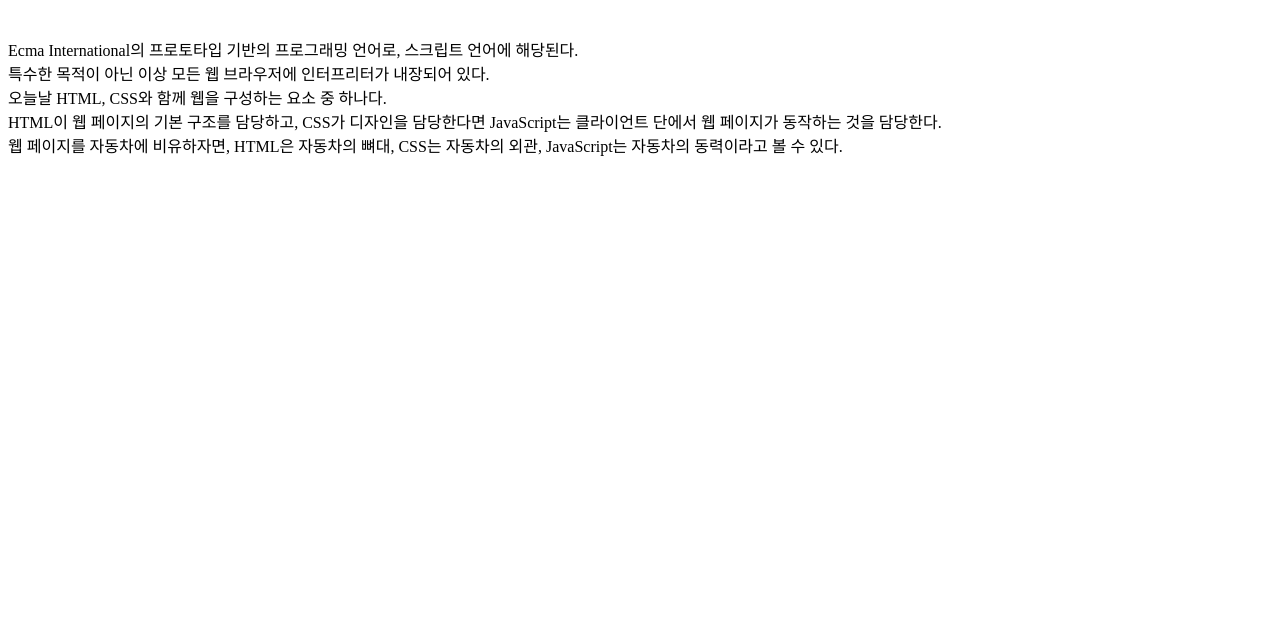
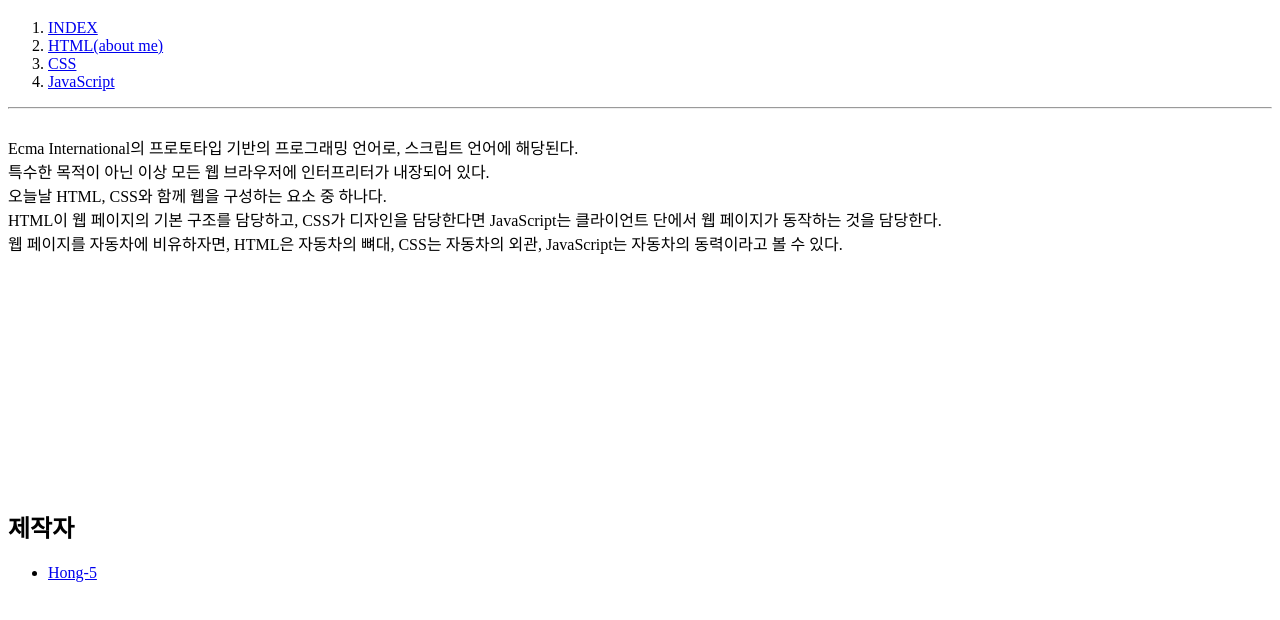
Before and after one commit to Hong-5/TIL, a plain HTML site: page WEB 1/js.html in a window 1280 px wide. Shown: the part 70-690 px from the top of the page. Drawn offline with Linux system fonts and the light colour scheme.

Commit message:
수정 : 2023/01/16, change web

```diff
--- a/WEB 1/js.html
+++ b/WEB 1/js.html
@@ -12,6 +12,13 @@
 <body>
     <h1>JavaScript란 무엇인가??</h1>
 
+    <ol>
+        <li><a href ="index.html">INDEX</a></li>
+        <li><a href ="1.html">HTML(about me)</a></li>
+        <li><a href ="css.html">CSS</a></li>
+        <li><a href ="js.html">JavaScript</a></li>
+    </ol>
+    <hr>
     <br>
     Ecma International의 프로토타입 기반의 프로그래밍 언어로, 스크립트 언어에 해당된다.
     <br>
@@ -22,6 +29,28 @@
     HTML이 웹 페이지의 기본 구조를 담당하고, CSS가 디자인을 담당한다면 JavaScript는 클라이언트 단에서 웹 페이지가 동작하는 것을 담당한다.
     <br>
     웹 페이지를 자동차에 비유하자면, HTML은 자동차의 뼈대, CSS는 자동차의 외관, JavaScript는 자동차의 동력이라고 볼 수 있다.
+    <br>
+    <br>
+    <br>
+    <br>
+    <br>
+    <br>
+    <br>
+    <br>
+    <br>
+    <br>
+    <br>
+    <br>
+    <br>
+    <br>
+    <h2>제작자</h2>
+    <ul>
+        <li><a href="https://github.com/Hong-5"
+            target="_blank"
+            title="Hong-5's git">
+            Hong-5</a>
+        </li>
+    </ul>
 </body>
 
 </html>
```
Also changed, not shown: WEB 1/1.html (+30 -0 lines), WEB 1/css.html (+23 -3 lines), WEB 1/index.html (+21 -6 lines), 1 other file.
